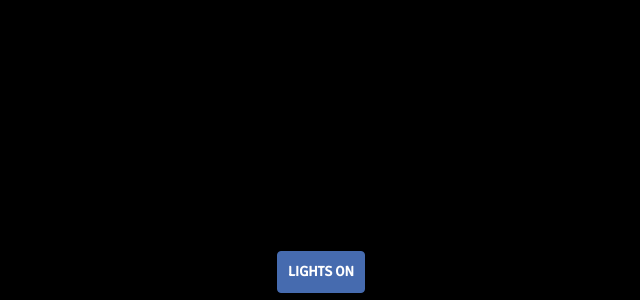
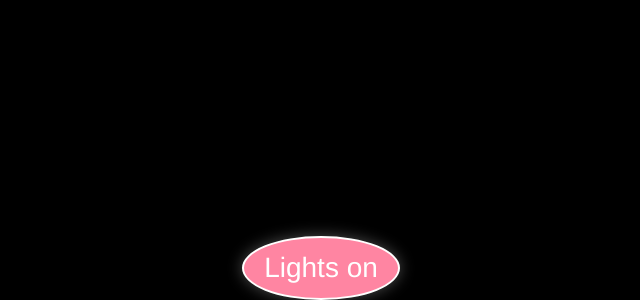
Before and after one commit to Kkiennn/master, a website: page index.html in a window 1280 px wide. Shown: the part 500-800 px from the top of the page, without its empty margins (319-959 px from the left). Drawn offline with nearby package versions, Linux system fonts and the light colour scheme.

Commit message:
stylesheet.css

```diff
--- a/stylesheet.css
+++ b/stylesheet.css
@@ -1282,14 +1282,17 @@ audio {
 }
 
 .btn-primary {
-        border-color: #466baf;
-        padding: 10px;
-        text-transform: uppercase;
-        font-family: 'Signika', sans-serif;
-        font-weight: 700;
-        color: #fff;
-        background-color: #466baf;
-}
+        font-size: 2em;
+        color: white;
+        text-decoration: none;
+        border: 2px solid white;
+        padding: 10px 20px;
+        border-radius: 50%;
+        display: inline-block;
+        transition: background 1s, transform 1s;
+        box-shadow: 0 0 15px rgba(255, 255, 255, 0.3);
+        background: #ff85a2;
+    }
     .btn-primary:hover,
     .btn-primary:focus,
     .btn-primary:active,
```
